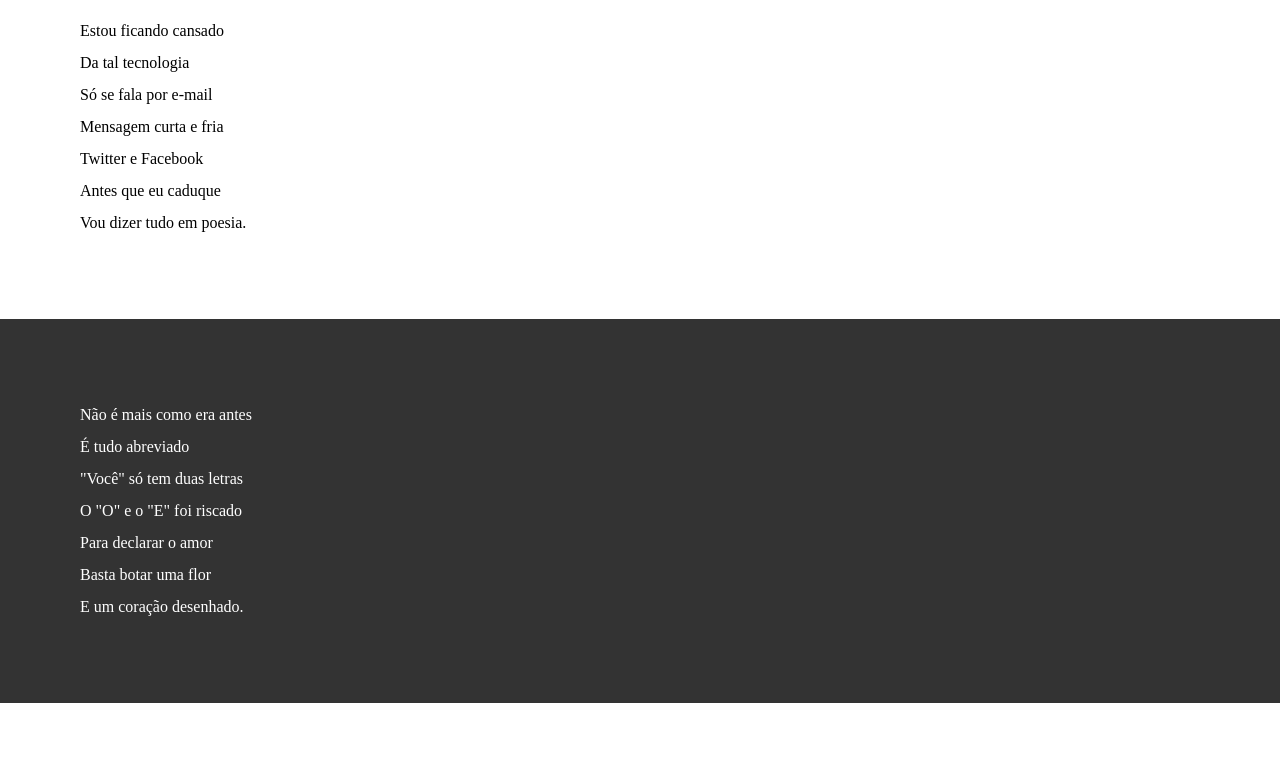
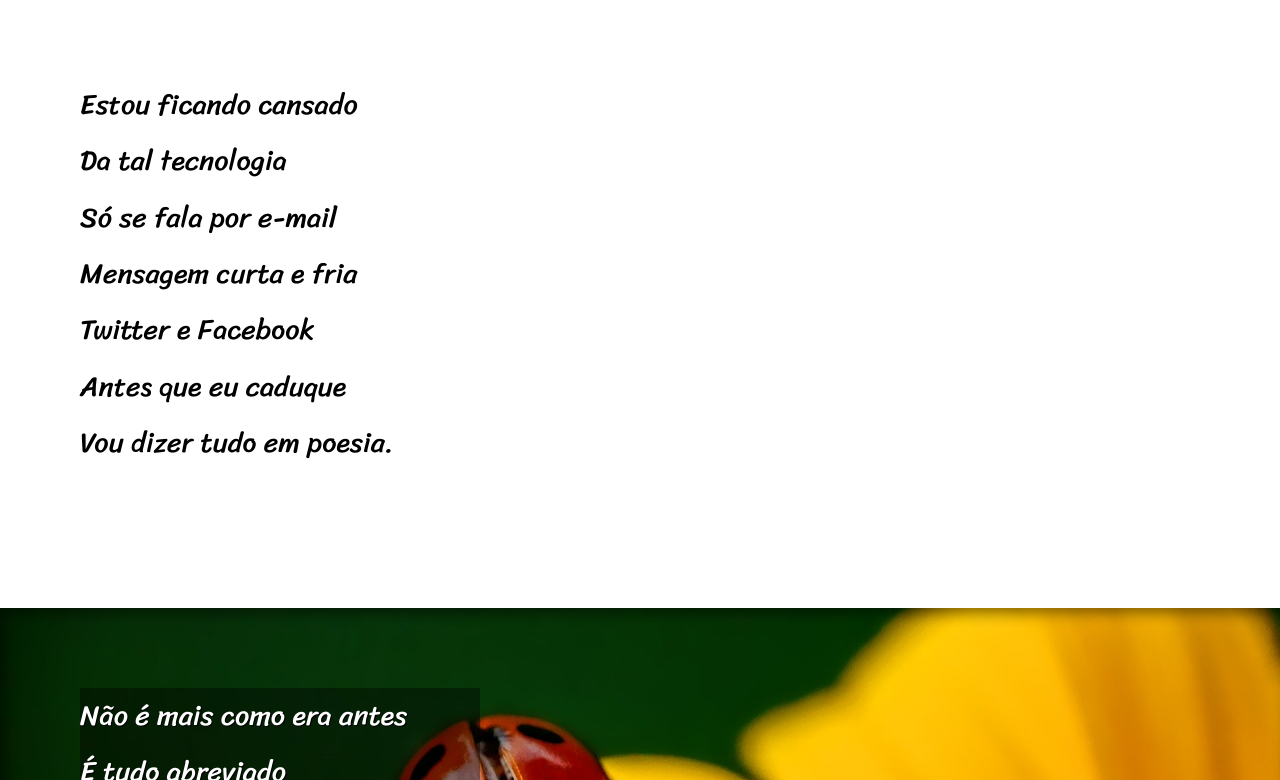
Before and after one commit to GuilhermeGLS/projeto-cordel, a plain HTML site: page index.html in a window 1280 px wide. Shown: the part 210-990 px from the top of the page. Drawn offline with Linux system fonts and the light colour scheme.

Commit message:
Fazendo maior parte de toques no CSS
Principalmente o efeito paralax que foi aprendido

```diff
--- a/estilo/style.css
+++ b/estilo/style.css
@@ -1,4 +1,15 @@
 @charset "utf-8";
+
+@import url('https://fonts.googleapis.com/css2?family=Passion+One&display=swap');
+
+@import url('https://fonts.googleapis.com/css2?family=Sriracha&display=swap');
+
+
+:root{
+    --fonte1: Verdana, Geneva, Tahoma, sans-serif;
+    --fonte2: 'Passion One', 'cursive';
+    --fonte3: 'Sriracha', 'cursive';
+}
 
 *{
     margin: 0px;
@@ -8,6 +19,7 @@
 html, body{
     min-height: 100vh;
     background-color: darkgray;
+    font-family: var(--fonte1;)
 }
 
 header{
@@ -19,6 +31,8 @@ header{
 header>h1{
     padding-top:40px;
     font-variant:small-caps;
+    font-family: var(--fonte2);
+    font-size: 7vw;
 }
 
 header>p{
@@ -41,6 +55,12 @@ section{
     padding-bottom: 10vh;
     line-height:2em;
     padding-left:10vh;
+    font-family: var(--fonte3);
+    font-size: 2.2vw;
+}
+
+section>p{
+    padding-bottom: 2em;
 }
 
 section.normal{
@@ -51,12 +71,25 @@ section.normal{
 section.imagem{
     background-color: rgb(51, 51, 51);
     color:white;
+    box-shadow:inset 6px 6px 13px 0px rgba(0, 0, 0, 0.426) ;
+    background-attachment: fixed;
 }
 
 section.imagem>p{
     width:400px;
-    background-color:#00000029
+    background-color:#00000063;
+    text-shadow:1px 1px 0px black;
 
+}
+
+section#img01{
+    background-image: url(../imagens/background001.jpg);
+    background-position: right center;
+}
+
+section#img02{
+    background-image: url(../imagens/background002.jpg);
+}
 
 footer{
     background-color:black;
--- a/index.html
+++ b/index.html
@@ -29,7 +29,7 @@
     </section>
 
 
-    <section class="imagem">
+    <section class="imagem"  id="img01">
         <p>
             Não é mais como era antes <br>
             É tudo abreviado <br>
@@ -64,7 +64,7 @@
 
 
 
-    <section class="imagem">
+    <section class="imagem" id="img02">
         <p>
             Tenho saudade das cartas <br>
             Escritas com a própria mão <br>
```
